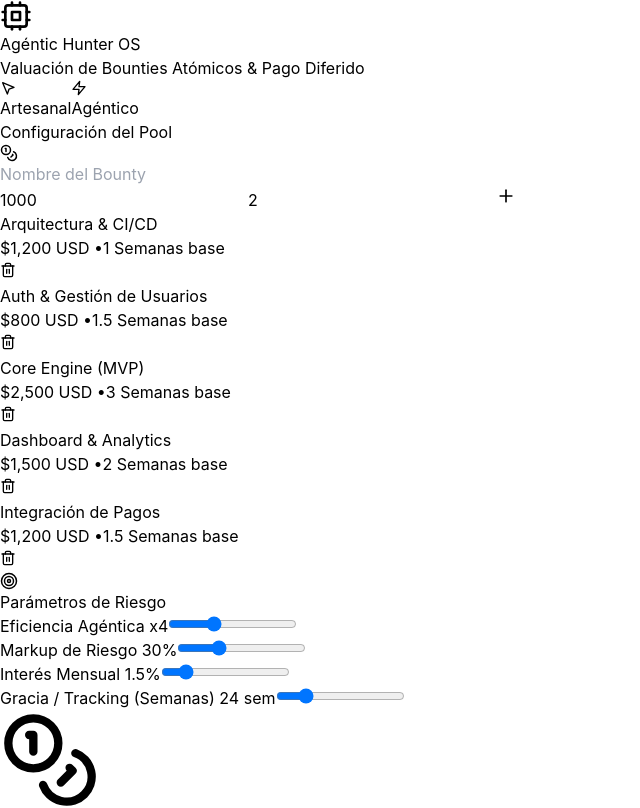
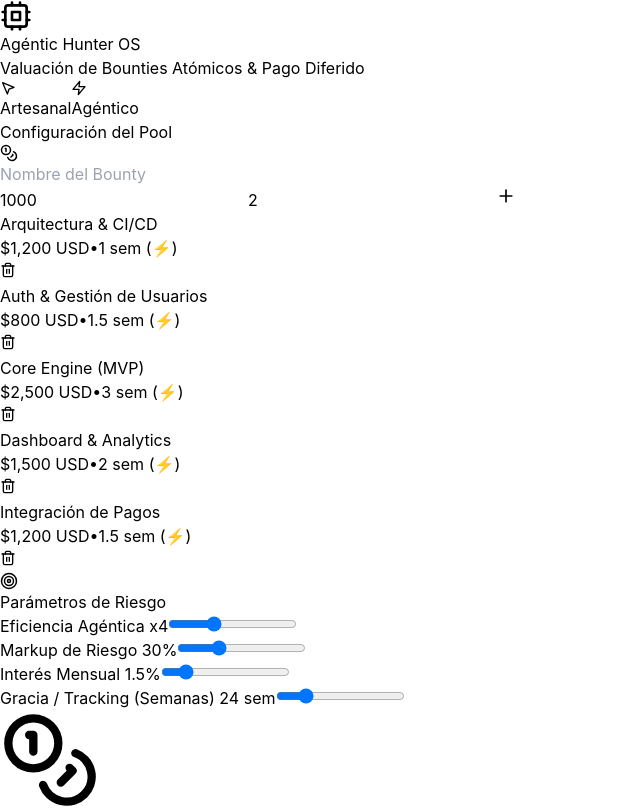
Before and after one commit to lapc506/bounty-hunting-calculator, a React (Vite) app: page / in a window 1280 px wide. Shown: the top 808 px of the page, without its empty margins (0-640 px from the left). Built offline with nearby package versions, Linux system fonts and the light colour scheme.

Commit message:
Make bounty value and duration editable inline

```diff
--- a/src/App.tsx
+++ b/src/App.tsx
@@ -7,6 +7,8 @@ interface Bounty {
   name: string;
   value: number;
   weeks: number;
+  editingValue?: boolean;
+  editingWeeks?: boolean;
 }
 
 interface ChartData {
@@ -45,6 +47,22 @@ const App = () => {
   };
 
   const removeBounty = (id: number) => setBounties(bounties.filter(b => b.id !== id));
+
+  const updateBountyValue = (id: number, newValue: number) => {
+    setBounties(bounties.map(b => b.id === id ? { ...b, value: newValue } : b));
+  };
+
+  const updateBountyWeeks = (id: number, newWeeks: number) => {
+    setBounties(bounties.map(b => b.id === id ? { ...b, weeks: newWeeks } : b));
+  };
+
+  const toggleEditValue = (id: number) => {
+    setBounties(bounties.map(b => b.id === id ? { ...b, editingValue: !b.editingValue } : b));
+  };
+
+  const toggleEditWeeks = (id: number) => {
+    setBounties(bounties.map(b => b.id === id ? { ...b, editingWeeks: !b.editingWeeks } : b));
+  };
 
   useEffect(() => {
     const newData: ChartData[] = [];
@@ -179,15 +197,49 @@ TOTAL RECONOCIDO A FECHA DE CORTE (${gracePeriodWeeks} Semanas): $${finalDebt.to
                 </div>
                 <div className="max-h-[300px] overflow-y-auto space-y-2 pr-2">
                   {bounties.map((b) => (
-                    <div key={b.id} className="flex items-center justify-between p-3 bg-slate-50 rounded-xl border border-slate-100 group">
-                      <div className="text-xs">
+                    <div key={b.id} className="flex items-center justify-between p-3 bg-slate-50 rounded-xl border border-slate-100 group hover:border-blue-300 transition-colors">
+                      <div className="text-xs flex-1">
                         <p className="font-bold text-slate-700">{b.name}</p>
-                        <p className="text-slate-500">
-                          ${b.value.toLocaleString()} USD <span className="mx-1">•</span>
-                          <span className="text-blue-600 font-medium">{b.weeks} Semanas base</span>
-                        </p>
+                        <div className="flex items-center gap-2 mt-1 flex-wrap">
+                          {b.editingValue ? (
+                            <input
+                              type="number"
+                              value={b.value}
+                              onChange={(e) => updateBountyValue(b.id, Number(e.target.value))}
+                              onBlur={() => toggleEditValue(b.id)}
+                              autoFocus
+                              className="w-20 px-2 py-1 text-xs bg-white border border-blue-400 rounded outline-none focus:ring-1 focus:ring-blue-500"
+                            />
+                          ) : (
+                            <span
+                              onClick={() => toggleEditValue(b.id)}
+                              className="cursor-pointer px-2 py-1 rounded hover:bg-blue-100 transition-colors"
+                            >
+                              ${b.value.toLocaleString()} USD
+                            </span>
+                          )}
+                          <span className="text-slate-400">•</span>
+                          {b.editingWeeks ? (
+                            <input
+                              type="number"
+                              step="0.5"
+                              value={b.weeks}
+                              onChange={(e) => updateBountyWeeks(b.id, Number(e.target.value))}
+                              onBlur={() => toggleEditWeeks(b.id)}
+                              autoFocus
+                              className="w-16 px-2 py-1 text-xs bg-white border border-blue-400 rounded outline-none focus:ring-1 focus:ring-blue-500"
+                            />
+                          ) : (
+                            <span
+                              onClick={() => toggleEditWeeks(b.id)}
+                              className="cursor-pointer px-2 py-1 rounded text-blue-600 font-medium hover:bg-blue-100 transition-colors"
+                            >
+                              {b.weeks} sem {mode === 'manual' ? `→ ${(b.weeks * agenticEfficiency).toFixed(1)} real` : '(⚡)'}
+                            </span>
+                          )}
+                        </div>
                       </div>
-                      <button onClick={() => removeBounty(b.id)} className="text-slate-300 hover:text-red-500 transition-colors opacity-0 group-hover:opacity-100">
+                      <button onClick={() => removeBounty(b.id)} className="text-slate-300 hover:text-red-500 transition-colors opacity-0 group-hover:opacity-100 shrink-0 ml-2">
                         <Trash2 size={16} />
                       </button>
                     </div>
```
